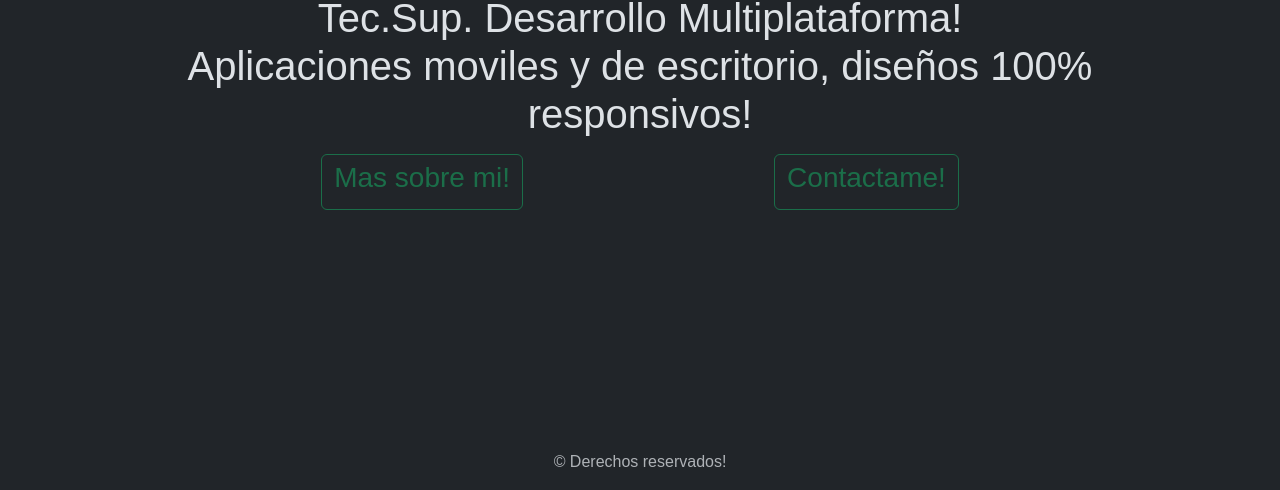
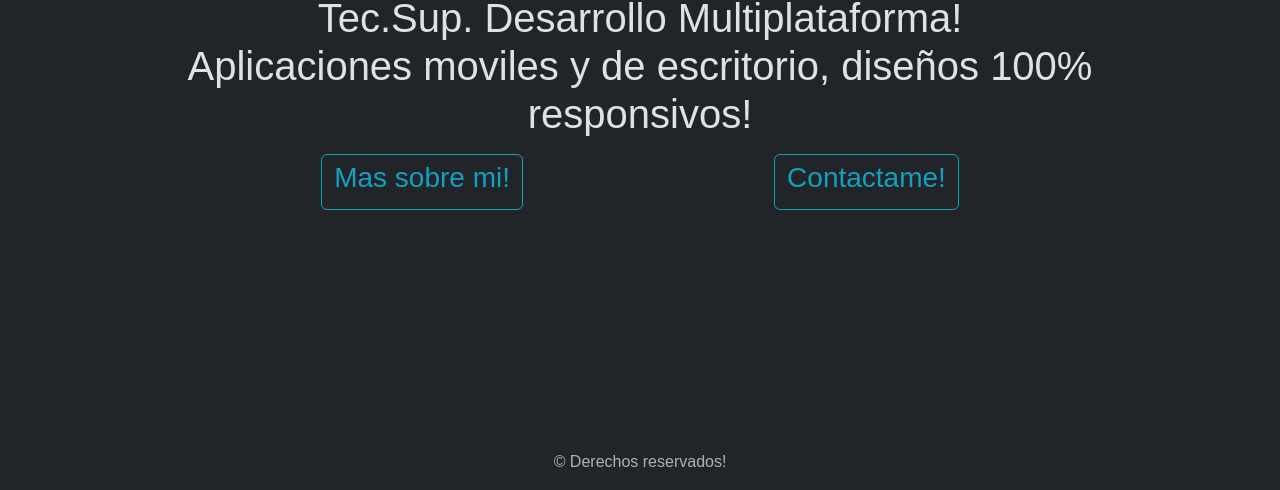
Before and after one commit to AugustoChavesFiore/tlp-parcial-chavesfioreaugusto, a plain HTML site: page index.html in a window 1280 px wide. Shown: the part 310-800 px from the top of the page. Drawn offline with nearby package versions, Linux system fonts and the light colour scheme.

Commit message:
Incio terminado

```diff
--- a/index.html
+++ b/index.html
@@ -14,7 +14,6 @@
         <nav class="navbar navbar-expand-lg bg-body-tertiary opacity-50" >
             <div class="container">
                 <a class="navbar-brand" href="index.html">
-                    <!-- <img src="img/bootstrap-logo.svg" alt="Logo" width="30" height="24" class="d-inline-block align-text-top"> -->
                     Portfolio
                   </a>
               <button class="navbar-toggler" type="button" data-bs-toggle="collapse" data-bs-target="#navbarSupportedContent" aria-controls="navbarSupportedContent" aria-expanded="false" aria-label="Toggle navigation">
@@ -40,7 +39,7 @@
     <main class="my-3 my-lg-5">
 
         <article>
-            <section class="container text-center">
+            <section class="container  text-center">
                 <div class="row">
                     <div class="col-12">
                         <h1 class="display-1"> Augusto Fiore.</h1>
@@ -53,10 +52,10 @@
                     </div>
                     <div class="col flex-button px-2 px-lg-0">
                         <form action="proyectos.html">
-                            <button type="submit" class="btn btn-outline-success opacity-75 "><h3>Mas sobre mi!</h3></button>
+                            <button type="submit" class="btn btn-outline-info opacity-75 "><h3>Mas sobre mi!</h3></button>
                         </form>
                         <form action="contacto.html">
-                            <button type="submit" class="btn btn-outline-success  opacity-75"><h3>Contactame!</h3></button>
+                            <button type="submit" class="btn btn-outline-info opacity-75"><h3>Contactame!</h3></button>
                         </form>
 
                     </div>
```
